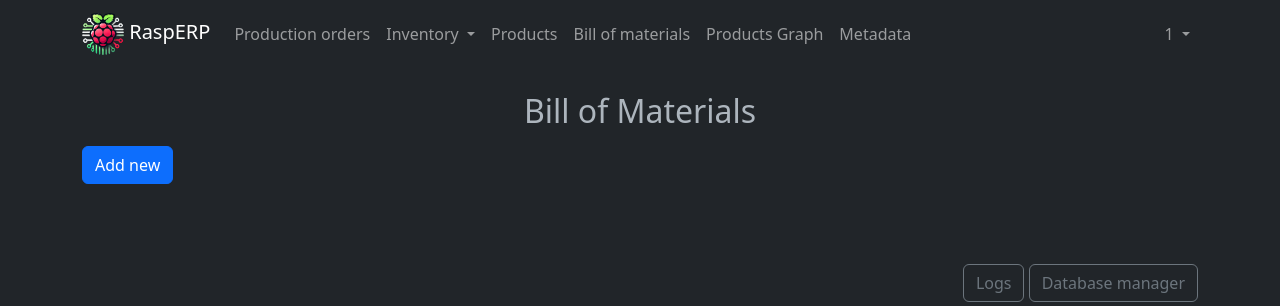
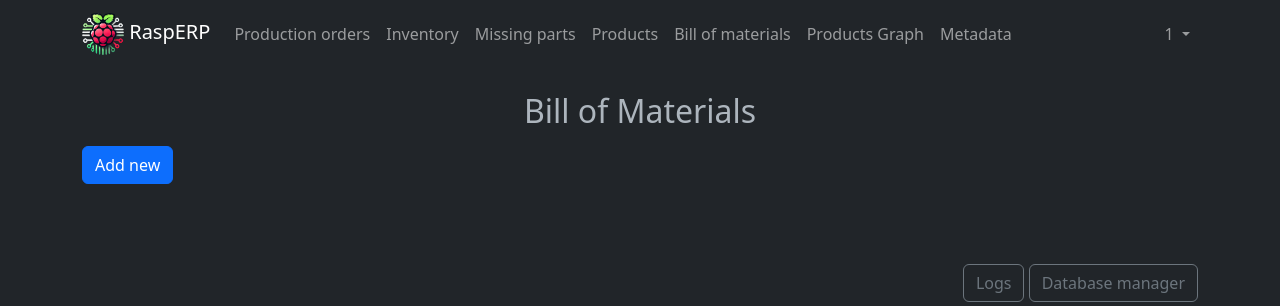
Before and after one commit to GiacomoGuaresi/RaspERP, a Flask app: page /BillOfMaterials in a window 1280 px wide. Shown: the top 306 px of the page. Run offline with Flask 3, Linux system fonts and the light colour scheme; the visitor is signed in with stand-in values (Sample User, id 1); data that the repository does not hold is empty.

Commit message:
fix: clean up HTML formatting in base template for better readability

```diff
--- a/app/templates/base.html
+++ b/app/templates/base.html
@@ -23,8 +23,7 @@
     <nav class="navbar navbar-expand-lg navbar-dark bg-dark">
         <div class="container">
             <a class="navbar-brand" href="/">
-                <img class="rounded" src="{{ url_for('static', filename = 'logo.png') }}" alt="Bootstrap" width="42"
-                    height="42">
+                <img class="rounded" src="{{ url_for('static', filename = 'logo.png') }}" alt="Bootstrap" width="42" height="42">
                 RaspERP
             </a>
             <button class="navbar-toggler" type="button" data-bs-toggle="collapse" data-bs-target="#navbarNav">
@@ -33,26 +32,12 @@
             <div class="collapse navbar-collapse" id="navbarNav">
                 {% if g.selected_user and g.selected_user != 'anonimo' %}
                 <ul class="navbar-nav me-auto mb-2 mb-lg-0">
-                    <li class="nav-item"><a class="nav-link"
-                            href="{{ url_for('production.view_ProductionOrder') }}">Production orders</a></li>
-                    <li class="nav-item dropdown">
-                        <a class="nav-link dropdown-toggle" role="button" data-bs-toggle="dropdown"
-                            aria-expanded="false">
-                            Inventory
-                        </a>
-                        <ul class="dropdown-menu">
-                            <li><a class="dropdown-item" href="{{ url_for('inventory.view_Inventory') }}">View
-                                    inventory</a></li>
-                            <li><a class="dropdown-item"
-                                    href="{{ url_for('inventory.missingParts_Inventory') }}">Missing parts</a></li>
-                        </ul>
-                    </li>
-                    <li class="nav-item"><a class="nav-link" href="{{ url_for('product.view_Product') }}">Products</a>
-                    </li>
-                    <li class="nav-item"><a class="nav-link" href="{{ url_for('bom.view_BillOfMaterials') }}">Bill of
-                            materials</a></li>
-                    <li class="nav-item"><a class="nav-link" href="{{ url_for('bom.graphs_BillOfMaterials') }}">Products
-                            Graph</a></li>
+                    <li class="nav-item"><a class="nav-link" href="{{ url_for('production.view_ProductionOrder') }}">Production orders</a></li>
+                    <li class="nav-item"><a class="nav-link" href="{{ url_for('inventory.view_Inventory') }}">Inventory</a></li>
+                    <li class="nav-item"><a class="nav-link" href="{{ url_for('inventory.missingParts_Inventory') }}">Missing parts</a></li>
+                    <li class="nav-item"><a class="nav-link" href="{{ url_for('product.view_Product') }}">Products</a></li>
+                    <li class="nav-item"><a class="nav-link" href="{{ url_for('bom.view_BillOfMaterials') }}">Bill of materials</a></li>
+                    <li class="nav-item"><a class="nav-link" href="{{ url_for('bom.graphs_BillOfMaterials') }}">Products Graph</a></li>
                     <li class="nav-item"><a class="nav-link" href="{{ url_for('metadata.view_Metadata') }}">Metadata</a>
                     </li>
                 </ul>
@@ -64,8 +49,7 @@
                     {% if g.selected_user and g.selected_user != 'anonimo' %}
                     <ul class="navbar-nav me-auto mb-2 mb-lg-0">
                         <li class="nav-item dropdown">
-                            <a class="nav-link dropdown-toggle" href="#" role="button" data-bs-toggle="dropdown"
-                                aria-expanded="false">
+                            <a class="nav-link dropdown-toggle" href="#" role="button" data-bs-toggle="dropdown" aria-expanded="false">
                                 {{selected_user}}
                             </a>
                             <ul class="dropdown-menu">
@@ -95,20 +79,17 @@
                 </div>
             </div>
             <p class="text-end">
-                <a class="btn btn-outline-secondary" data-bs-toggle="collapse" href="#collapseLogs" role="button"
-                    aria-expanded="false" aria-controls="collapseLogs">
+                <a class="btn btn-outline-secondary" data-bs-toggle="collapse" href="#collapseLogs" role="button" aria-expanded="false" aria-controls="collapseLogs">
                     Logs
                 </a>
 
-                <a class="btn btn-outline-secondary" href="{{ url_for('databasemanager.view_DatabaseManager') }}"
-                    role="button">
+                <a class="btn btn-outline-secondary" href="{{ url_for('databasemanager.view_DatabaseManager') }}" role="button">
                     Database manager
                 </a>
             </p>
         </div>
         <div class="container">
-            <p class="mb-1">&copy; 2025 - Giacomo Guaresi | <a href="https://github.com/giacomoguaresi"
-                    class="text-light text-decoration-none" target="_blank">GitHub</a></p>
+            <p class="mb-1">&copy; 2025 - Giacomo Guaresi | <a href="https://github.com/giacomoguaresi" class="text-light text-decoration-none" target="_blank">GitHub</a></p>
             <p class="small mb-0">Built with Flask & Bootstrap 5</p>
         </div>
     </footer>
```
